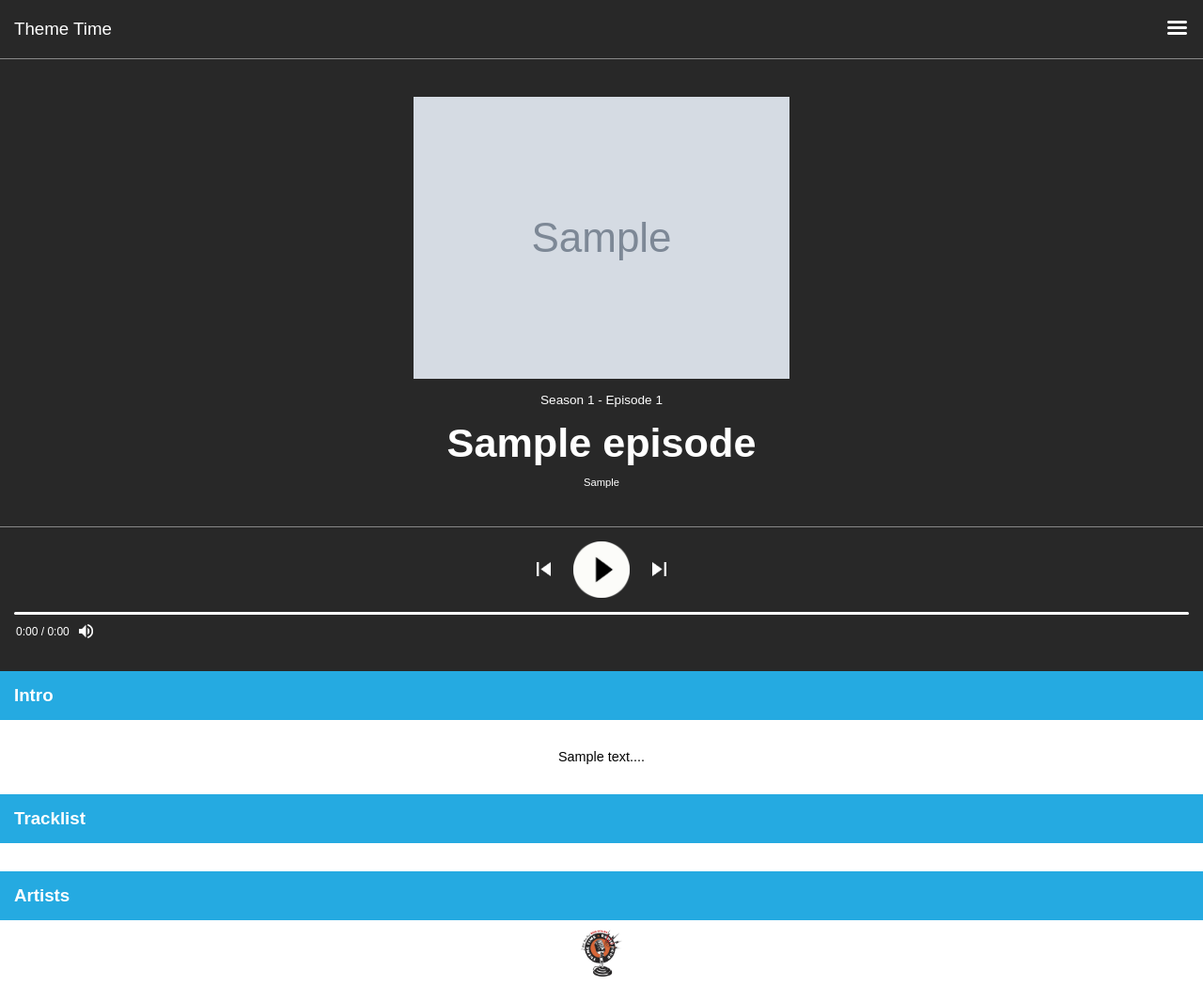
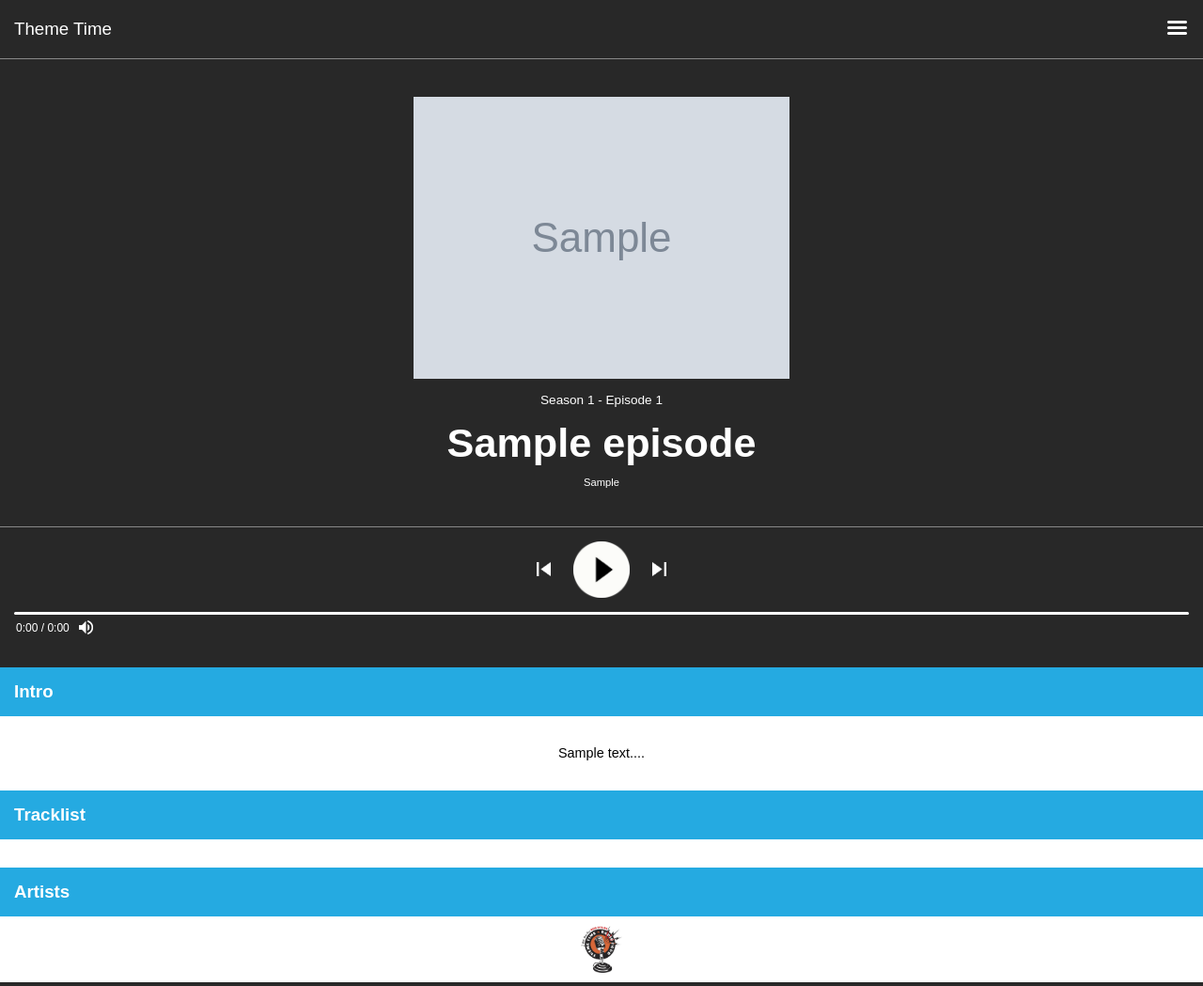
Before and after one commit to roeyherzel/theme-time-radio, a Flask app: page /episodes/1 in a window 1280 px wide. Shown: the whole page at 94% size. Run offline with Flask 2, Linux system fonts and the light colour scheme; tables that the repository leaves empty hold one stand-in row (values such as "Sample post"); grey boxes marked "Sample" are stand-in pictures.

Commit message:
minor fix

```diff
--- a/app/static/css/main.css
+++ b/app/static/css/main.css
@@ -407,11 +407,11 @@ footer img, #page_wrapper header img, #artists img {
     float: right;
     width: 23px;
     height: 21px;
+    background-color: transparent;
     background-image: url("../icons/white-mobile-nav-46x42.png");
     background-repeat: no-repeat;
     background-size: contain;
     background-position: center;
-    background-color: transparent;
     border: none; }
 
 footer {
@@ -470,42 +470,42 @@ footer {
 #episode_play_button {
   width: 60px;
   height: 60px;
+  background-color: transparent;
   background-image: url("../icons/white-play-rounded-button.png");
   background-repeat: no-repeat;
   background-size: contain;
   background-position: center;
-  background-color: transparent;
   border: none;
   margin: 0 20px; }
 
 #episode_prev_button {
   width: 15px;
   height: 15px;
+  background-color: transparent;
   background-image: url("../icons/white-play-previous-button.png");
   background-repeat: no-repeat;
   background-size: contain;
   background-position: center;
-  background-color: transparent;
   border: none; }
 
 #episode_next_button {
   width: 15px;
   height: 15px;
+  background-color: transparent;
   background-image: url("../icons/white-play-next-button.png");
   background-repeat: no-repeat;
   background-size: contain;
   background-position: center;
-  background-color: transparent;
   border: none; }
 
 #episode_vol_button {
   width: 15px;
   height: 15px;
+  background-color: transparent;
   background-image: url("../icons/white-volume-up-indicator.png");
   background-repeat: no-repeat;
   background-size: contain;
   background-position: center;
-  background-color: transparent;
   border: none;
   float: left;
   margin-left: 10px; }
@@ -514,7 +514,7 @@ footer {
   height: 3px;
   background-color: white;
   margin-top: 15px;
-  margin-bottom: 10px;
+  margin-bottom: 6px;
   border-radius: 4px; }
 
 #episode_progress_time {
@@ -560,20 +560,20 @@ footer {
   #tracklist .track-preview button {
     width: 35px;
     height: 35px;
+    background-color: transparent;
     background-image: url("../icons/black-play-button-inside-a-circle.png");
     background-repeat: no-repeat;
     background-size: contain;
     background-position: center;
-    background-color: transparent;
     border: none; }
   #tracklist .track-stream button {
     width: 20px;
     height: 20px;
+    background-color: transparent;
     background-image: url("../icons/Spotify_Icon_CMYK_Black.png");
     background-repeat: no-repeat;
     background-size: contain;
     background-position: center;
-    background-color: transparent;
     border: none; }
 
 #artists {
--- a/app/static/scss/_mixins.scss
+++ b/app/static/scss/_mixins.scss
@@ -2,10 +2,10 @@
 @mixin icon-button($url, $width, $height:$width) {
   width: $width;
   height: $height;
+  background-color: transparent;
   background-image: url($url);
   background-repeat: no-repeat;
-  background-size: contain;
+  background-size: contain;;
   background-position: center;
-  background-color: transparent;
   border: none;
 }
--- a/app/static/scss/pages/_episode_info.scss
+++ b/app/static/scss/pages/_episode_info.scss
@@ -70,7 +70,7 @@
   height: 3px;
   background-color: white;
   margin-top: 15px;
-  margin-bottom: 10px;
+  margin-bottom: 6px;
   border-radius: 4px;
 }
 
```
Also changed, not shown: 1 other file.
